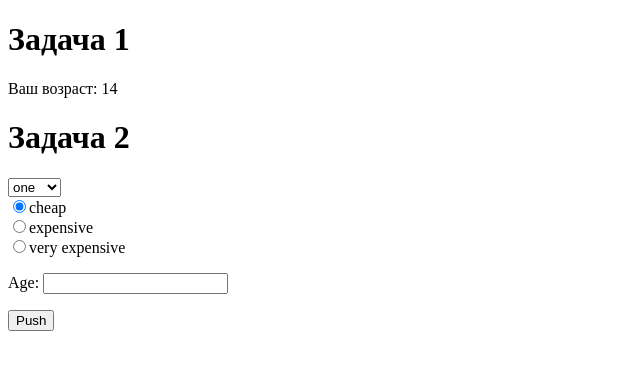
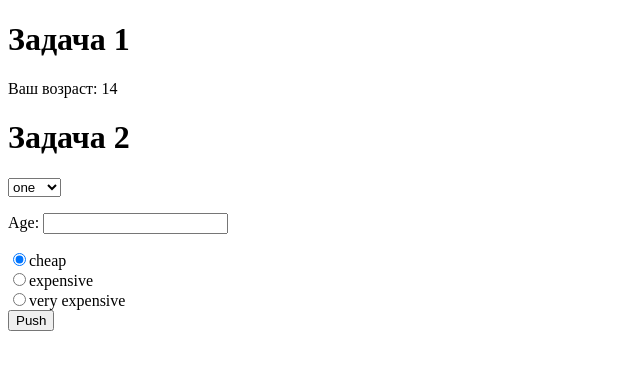
Before and after one commit to DanielPetelin/Three_tasks, a plain HTML site: page index.html in a window 1280 px wide. Both pictures are taken after a click on the button "Push". Shown: the whole page, without its empty margins (0-640 px from the left). Drawn offline with Linux system fonts and the light colour scheme.

Commit message:
add second less

```diff
--- a/index.html
+++ b/index.html
@@ -14,11 +14,10 @@
         <option value="2">two</option>
         <option value="3">three</option>
     </select>
-    <br>
-    <input type="radio" class="cost" value="сheap" checked>сheap<br>
-    <input type="radio" class="cost" value="expensive">expensive<br>
-    <input type="radio" class="cost" value="very expensive">very expensive<br>
     <p>Age: <input type="number" id="yourAge"></p>
+    <input type="radio" name="cost" value="сheap" checked>сheap<br>
+    <input type="radio" name="cost" value="expensive">expensive<br>
+    <input type="radio" name="cost" value="very expensive">very expensive<br>
     <button id="push">Push</button>
     <script src="./js/script.js"></script>
 </body>
--- a/js/script.js
+++ b/js/script.js
@@ -8,9 +8,12 @@ document.getElementById('out').innerHTML = 'Ваш возраст: ' + yourYears
 // задача два
 document.getElementById('push').onclick = function() {
     var yourNum = document.getElementById('numbers').value;
-    var cost = document.getElementsByClassName('cost').value;
     var yourAge = document.getElementById('yourAge').value;
-
-    console.log(yourNum + ' ' + cost + ' ' + yourAge);
+    var cost = document.getElementsByName('cost');
+    for (var i = 0; i < cost.length; i++) {
+        if (cost[i].type == "radio" && cost[i].checked) {
+            console.log('Your num: ' + yourNum + ';   Cost: ' + cost[i].value + ';   Your age: ' + yourAge);
+        };
+    };
     // console.log();
 };
```
